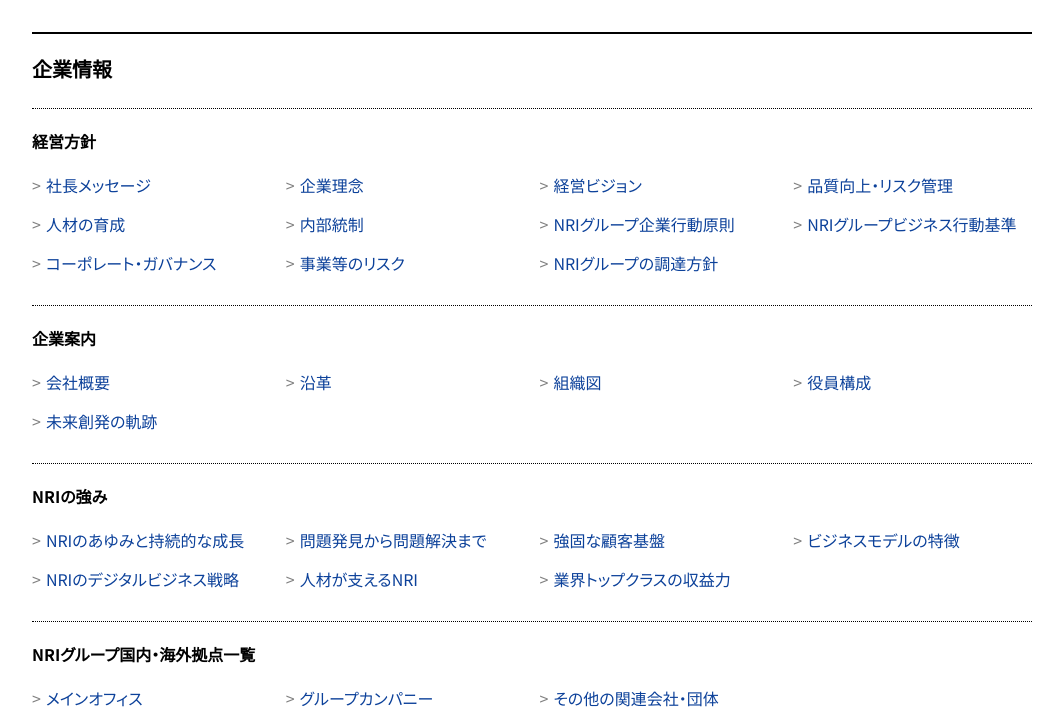
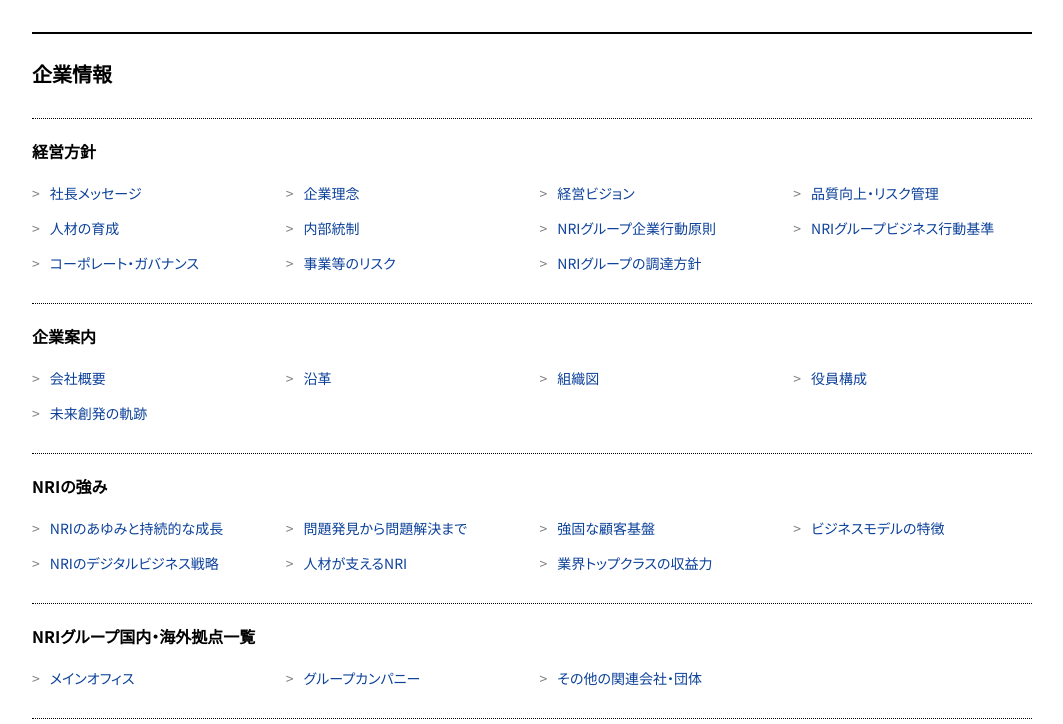
Before and after one commit to giyana/codegym-html, a plain HTML site: page nri/index.html in a window 1280 px wide. Shown: the part 1816-2540 px from the top of the page, without its empty margins (108-1171 px from the left). Drawn offline with Linux system fonts and the light colour scheme; some packages are replaced by stand-ins of ours.

Commit message:
.corporate_info　文字大きさ修正

```diff
--- a/nri/css/style.css
+++ b/nri/css/style.css
@@ -212,7 +212,7 @@ li{
     border-bottom: 1px dotted black;
 }
 .info_title p{
-    margin: 20px 0px 25px 0px;
+    margin: 25px 0px 30px 0px;
 }
 .corporate_info ul{
     display: grid;
@@ -230,6 +230,7 @@ li{
 }
 .title-wrapper ul{
     margin-bottom: 30px;
+    font-size: 14px;
 }
 .title-wrapper p{
     font-weight: bold;
@@ -237,7 +238,7 @@ li{
 }
 .title-wrapper a:before{
     content: ">";
-    margin-right: 5px;
+    margin-right: 10px;
     color: gray;
 }
 .page-back{
```
